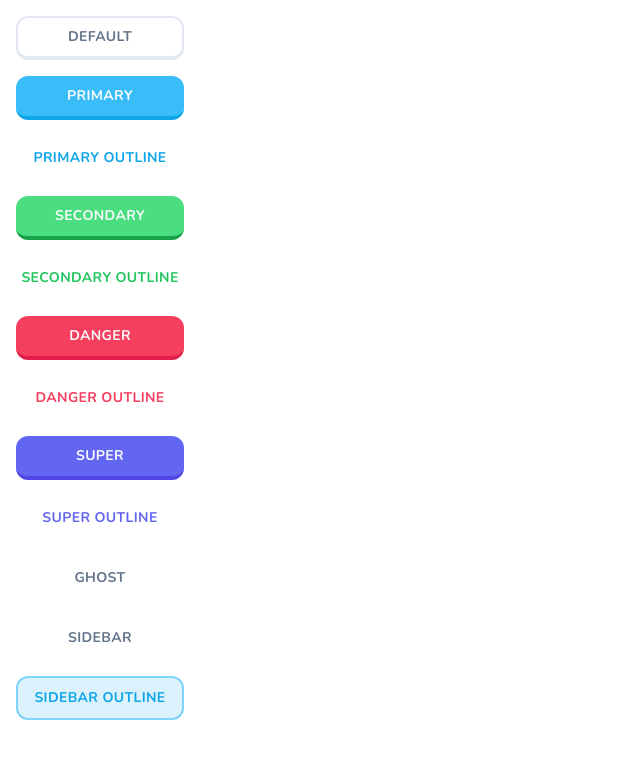
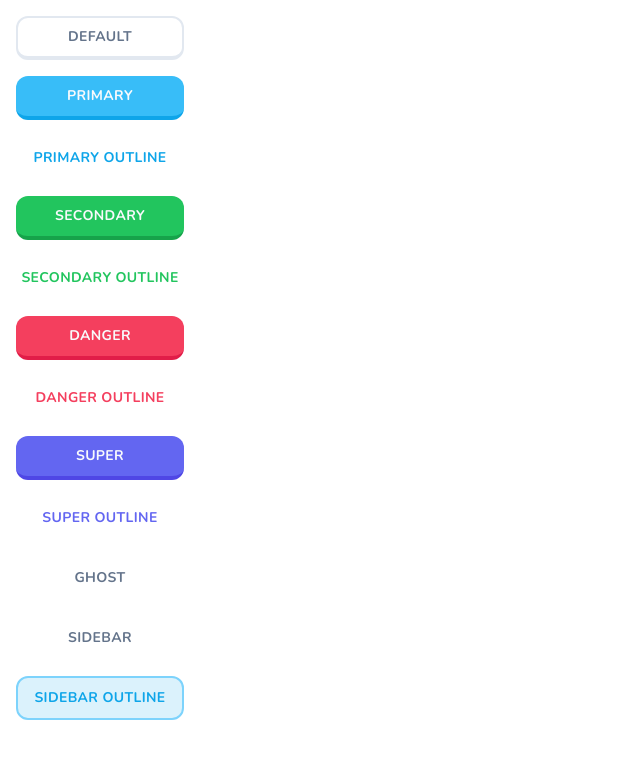
Before and after one commit to tsolutionsx/duolingo-clone, a Next.js app: page /buttons in a window 1280 px wide. Shown: the top 758 px of the page, without its empty margins (0-640 px from the left). Built offline with nearby package versions, Linux system fonts and the light colour scheme.

Commit message:
custom variants added

```diff
--- a/components/ui/button.tsx
+++ b/components/ui/button.tsx
@@ -13,12 +13,15 @@ const buttonVariants = cva(
           "bg-white text-black border-slate-200 border-2 border-b-4 active:border-b-2 hover:bg-slate-100 text-slate-500",
 
         // custom
+        locked:
+          "bg-neutral-200 text-primary-foreground hover:bg-neutral-200/90 border-neutral-400 border-b-4 active:border-b-0",
+
         primary:
           "bg-sky-400 text-primary-foreground hover:bg-sky-400/90 border-sky-500 border-b-4 active:border-b-0",
         primaryOutline: "bg-white text-sky-500 hover:bg-slate-100",
 
         secondary:
-          "bg-green-400 text-primary-foreground hover:bg-green-500/90 border-green-600 border-b-4 active:border-b-0",
+          "bg-green-500 text-primary-foreground hover:bg-green-500/90 border-green-600 border-b-4 active:border-b-0",
         secondaryOutline: "bg-white text-green-500 hover:bg-slate-100",
 
         danger:
@@ -34,7 +37,6 @@ const buttonVariants = cva(
 
         sidebar:
           "bg-transparent text-slate-500 border-2 border-transparent hover:bg-slate-100 transition-none",
-
         sidebarOutline:
           "bg-sky-500/15 text-sky-500 border-sky-300 border-2 hover:bg-sky-500/20 transition-none",
       },
```
